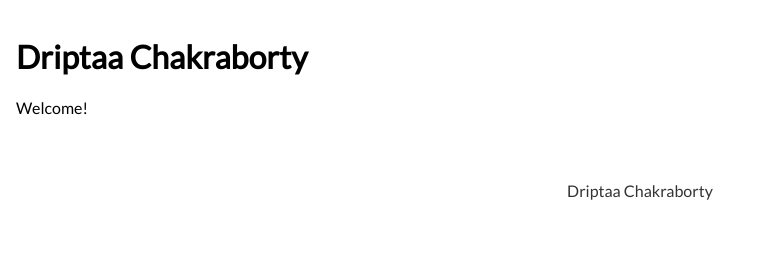
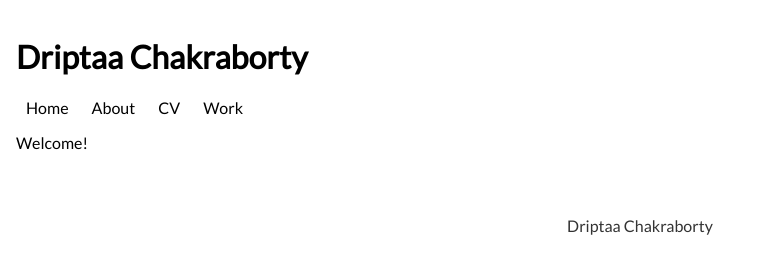
Before and after one commit to dc2519/dc2519.github.io, a plain HTML site: page index.html in a window 1280 px wide. Shown: the whole page, without its empty margins (0-760 px from the left). Drawn offline with Linux system fonts and the light colour scheme.

Commit message:
Update index.html

```diff
--- a/index.html
+++ b/index.html
@@ -11,10 +11,10 @@
     <header>
         <h1>Driptaa Chakraborty</h1>
         <nav>
-           <!-- <a href="index.html">Home</a>
+            <a href="index.html">Home</a>
             <a href="about.html">About</a>
             <a href="cv.html">CV</a>
-            <a href="projects.html">Work</a> -->
+            <a href="projects.html">Work</a>
         </nav>
         <p>Welcome!</p>
     </header>
```
